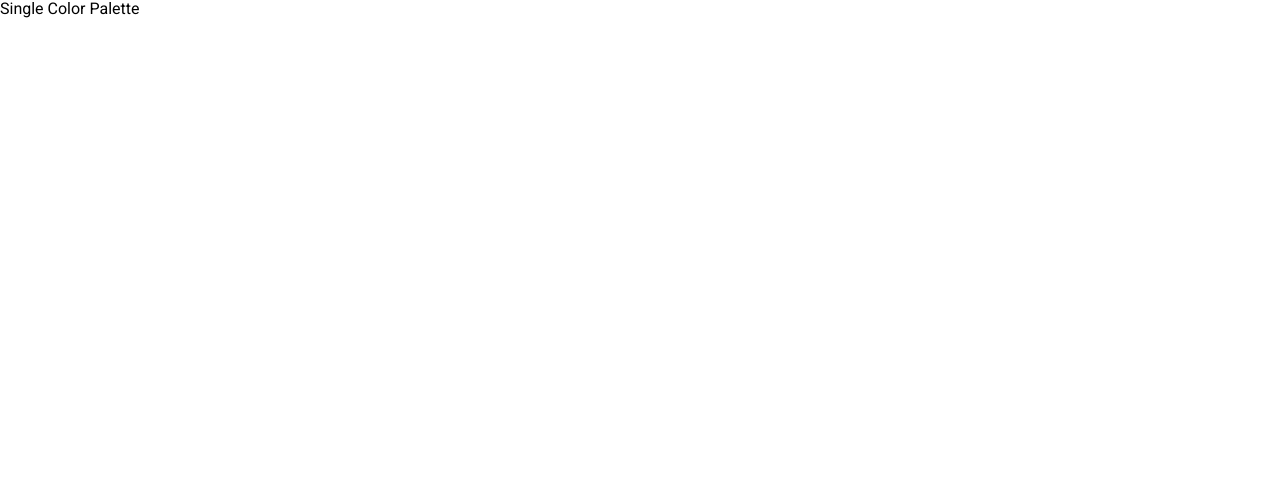
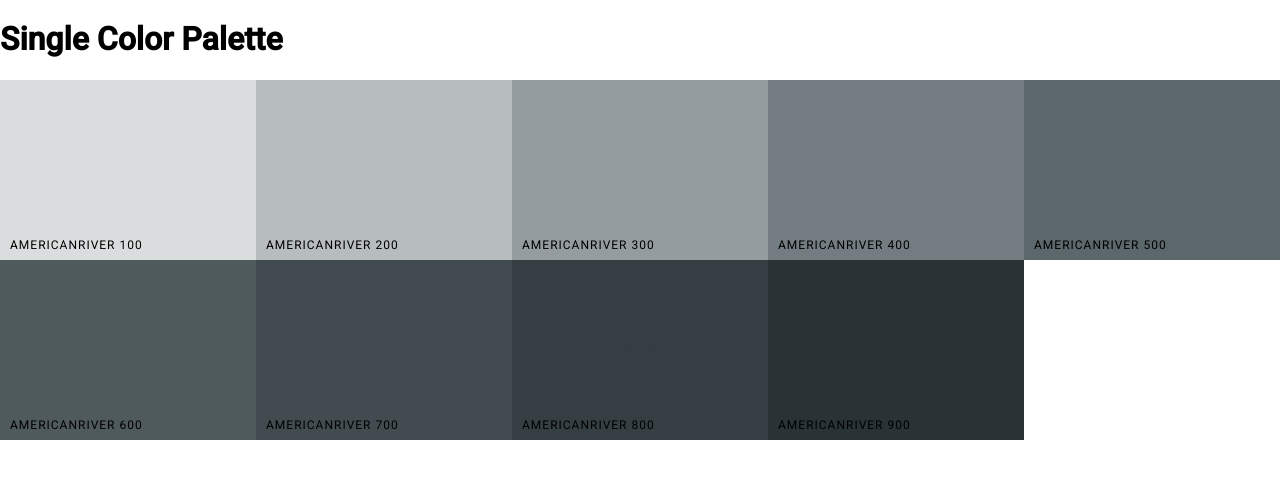
Before and after one commit to ChaoTzuJung/react-color-picker, a React app: page /palette/flat-ui-colors-american/americanriver in a window 1280 px wide. Shown: the top 478 px of the page. Built offline with nearby package versions, Linux system fonts and the light colour scheme.

Commit message:
fix: Display color in single display color page

```diff
--- a/src/App.js
+++ b/src/App.js
@@ -10,8 +10,7 @@
 
 class App extends Component {
   findPalette = id => {
-    const filterPalette = colorsConfig.find(palette => palette.id === id)
-    return filterPalette;
+    return colorsConfig.find(palette => palette.id === id);
   }
 
   render() {
@@ -29,7 +28,14 @@
         <Route
           exact
           path="/palette/:paletteId/:colorId"
-          render={() => <SingleColorPalette />}
+          render={routeProps => (
+            <SingleColorPalette
+              colorId={routeProps.match.params.colorId}
+              palette={generatePalette(
+                this.findPalette(routeProps.match.params.paletteId)
+              )}
+            />
+          )}
         />
       </Switch>
     )
--- a/src/components/atoms/ColorBox/index.js
+++ b/src/components/atoms/ColorBox/index.js
@@ -22,7 +22,7 @@
     }
 
     render() {
-        const { background, name, moreUrl } = this.props;
+        const { background, name, moreUrl, showLink } = this.props;
         const { copied } = this.state;
         return (
             <CopyToClipboard text={background} onCopy={this.onChangeCopy}>
@@ -45,9 +45,13 @@
                         </div>
                         <button className={styles.copyButton}>Copy</button>
                     </div>
-                    <Link to={moreUrl} onClick={e => e.stopPropagation()}>
-                        <span className={styles.seeMore}>More</span>
-                    </Link>
+                    {
+                        showLink && (
+                            <Link to={moreUrl} onClick={e => e.stopPropagation()}>
+                                <span className={styles.seeMore}>More</span>
+                            </Link>
+                        )
+                    }
                 </div>
             </CopyToClipboard>
         )
@@ -58,6 +62,11 @@
     background: PropTypes.string,
     name: PropTypes.string,
     moreUrl: PropTypes.string,
+    showLink: PropTypes.bool,
+};
+
+ColorBox.defaultProps = {
+    showLink: true
 };
 
 export default ColorBox;
--- a/src/components/molecules/SingleColorPalette/index.js
+++ b/src/components/molecules/SingleColorPalette/index.js
@@ -1,13 +1,43 @@
 import React, { Component } from 'react';
+import PropTypes from 'prop-types';
+import ColorBox from 'components/atoms/ColorBox';
+import styles from './index.module.scss';
+class SingleColorPalette extends Component {
+    constructor(props) {
+        super(props);
+        this._shades = this.gatherShades(this.props.palette, this.props.colorId);
+        console.log(this._shades);
+    };
 
-class SingleColorPalette extends Component {
+    gatherShades = (palette, colorId) => {
+        let shades = [];
+        let allColors = palette.colors;
+        for(let key in allColors) {
+            shades = shades.concat(
+                allColors[key].filter(color => color.id === colorId)
+            )
+        }
+        // 把 scale 50 #fff 拿掉 只留9個顏色
+        return shades.slice(1);
+    };
+
     render() {
+        const colorBoxes = this._shades.map(color => (
+            <ColorBox key={color.id} name={color.name} background={color.hex} showLink={false} />
+        ))
         return (
-            <div>
-                Single Color Palette
+            <div className={styles.palette}>
+                <h1>Single Color Palette</h1>
+                <div className={styles.paletteColors}>{colorBoxes}</div>
             </div>
         );
     }
 }
 
 export default SingleColorPalette;
+
+
+SingleColorPalette.propTypes = {
+    palette: PropTypes.object,
+    colorId: PropTypes.string,
+};
--- /dev/null
+++ b/src/components/molecules/SingleColorPalette/index.module.scss
@@ -0,0 +1,10 @@
+.palette {
+    // 用 flex 解 可以垂直滑動scroll的問題
+    display: flex;
+    flex-direction: column;
+    height: 100vh;
+
+    & > .paletteColors {
+        height: 90%;
+    }
+}
```
